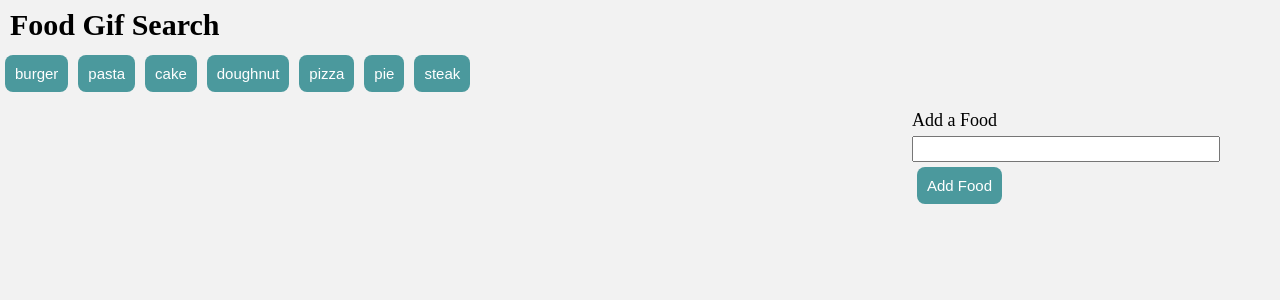
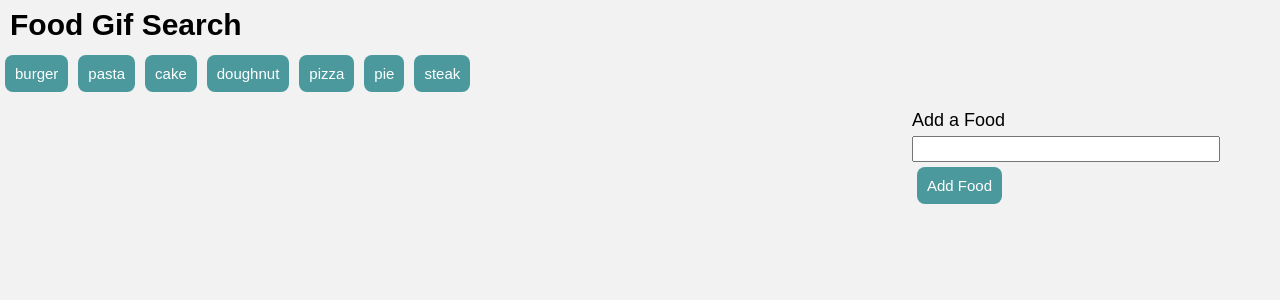
Before and after one commit to llh914/Giphy-Page, a PHP site: page / in a window 1280 px wide. Shown: the top 300 px of the page. Run offline with PHP 8.4, Linux system fonts and the light colour scheme.

Commit message:
adding styled files

```diff
--- a/assets/css/style.css
+++ b/assets/css/style.css
@@ -1,5 +1,6 @@
 body {
 	background: #f2f2f2;
+	font-family: Arial, helvetica, sans-serif;
 }
 
 h1 {
--- a/assets/javascript/app.js
+++ b/assets/javascript/app.js
@@ -36,7 +36,7 @@ $(document).ready(function() {
 
 	$(document).on("click", ".topic", function() {
 		var topic = $(this).attr("id");
-		var queryURL = "http://api.giphy.com/v1/gifs/search?q="+ topic + "&limit=10&api_key=dc6zaTOxFJmzC";
+		var queryURL = "http://api.giphy.com/v1/gifs/search?q=" + topic + "&limit=10&api_key=dc6zaTOxFJmzC";
 
 		$.ajax({
 			url: queryURL,
```
